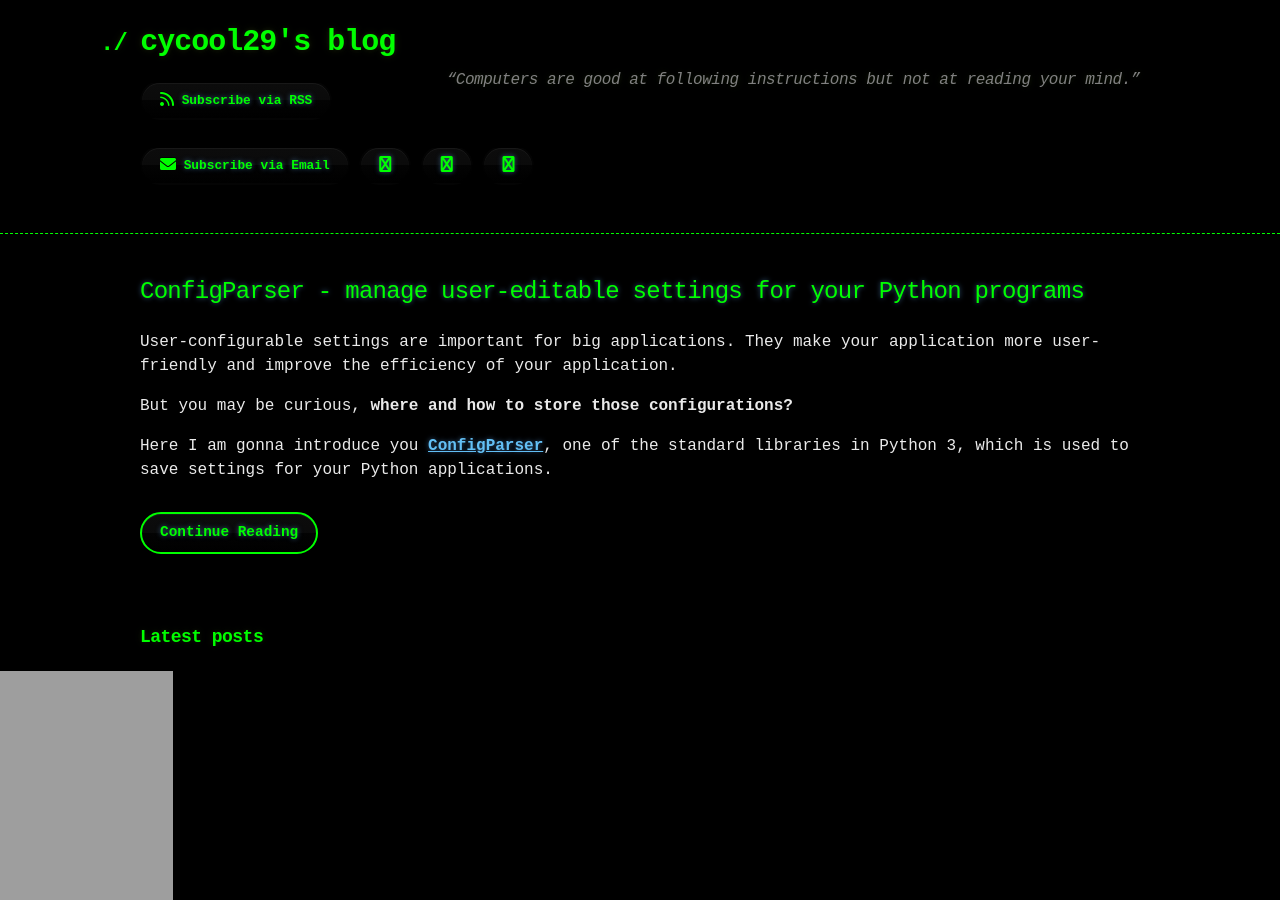
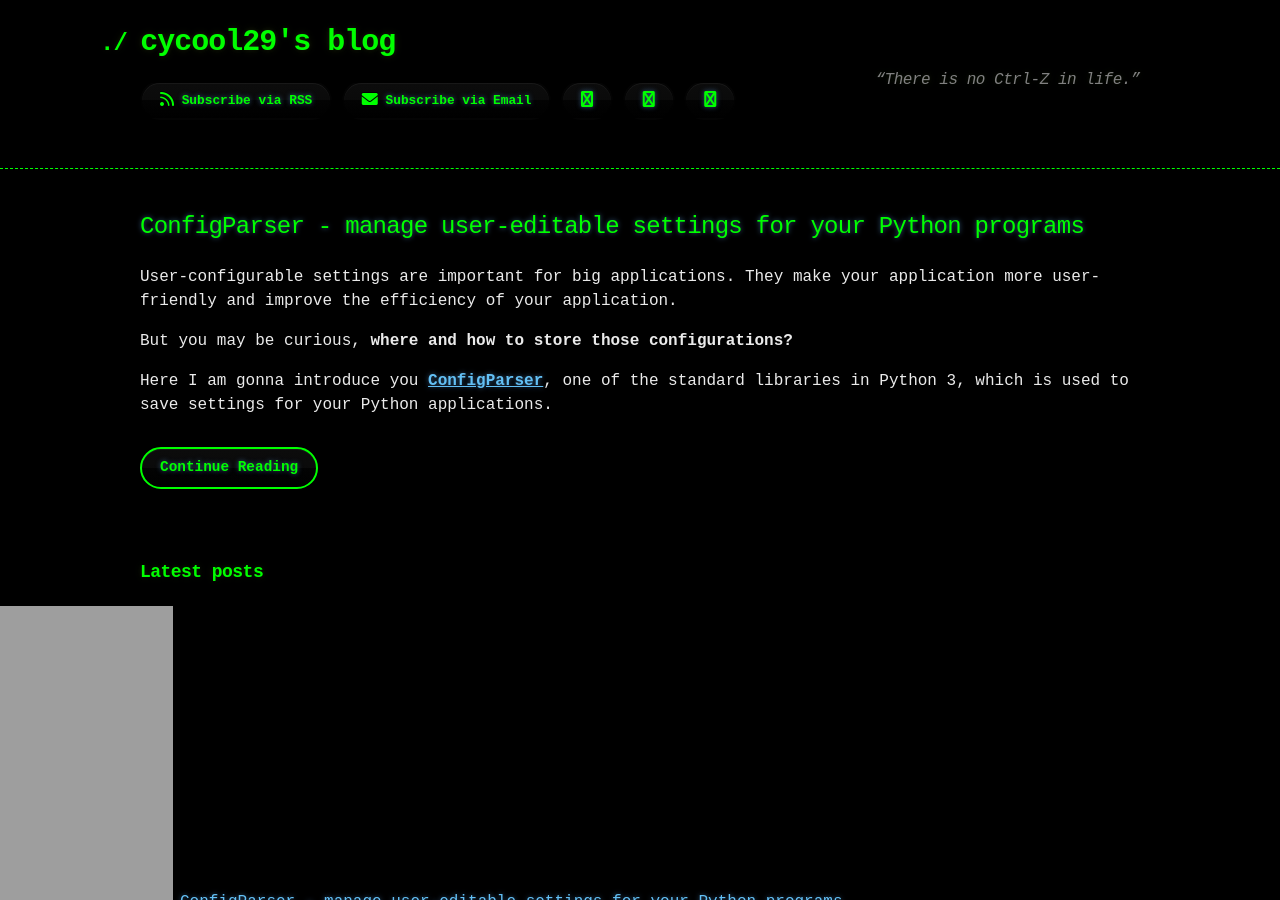
Before and after one commit to cycool29/cycool29.github.io, a Jekyll site: the page built from index.md, in a window 1280 px wide and 900 px high. Built offline with Jekyll 4.4.1, drawn with Linux system fonts in a browser that asks for light colours; a style sheet for code colours, icons or effects is not loaded.

Commit message:
Update quotes

```diff
--- a/_config.yml
+++ b/_config.yml
@@ -1,5 +1,5 @@
 title: cycool29's blog
-description: "“Computers are good at following instructions but not at reading your mind.” "
+description: "“There is no Ctrl-Z in life.” "
 bio: A high school student. Intermediate in Python, Git, Bash. Learning JavaScript. He/Him. "
 author: cycool29
 url: https://cycool29.github.io
```
